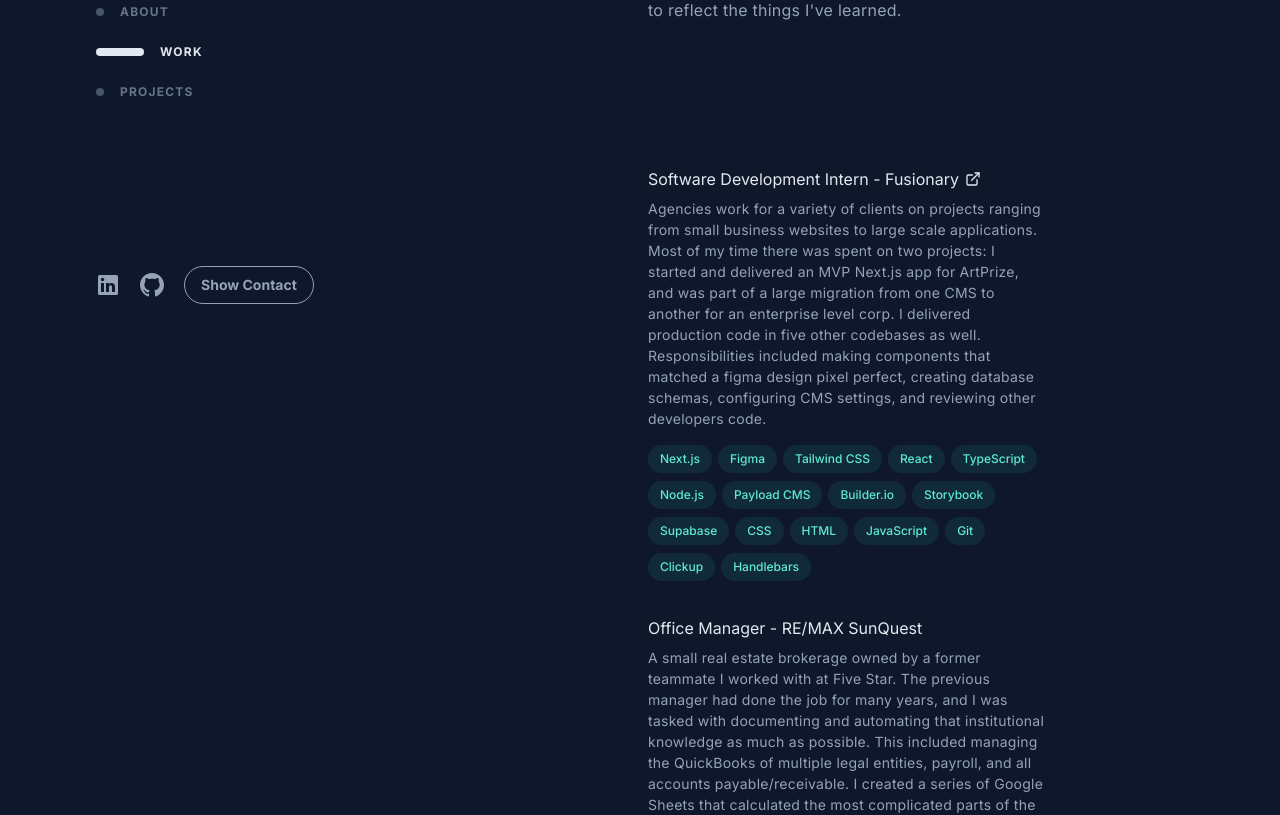
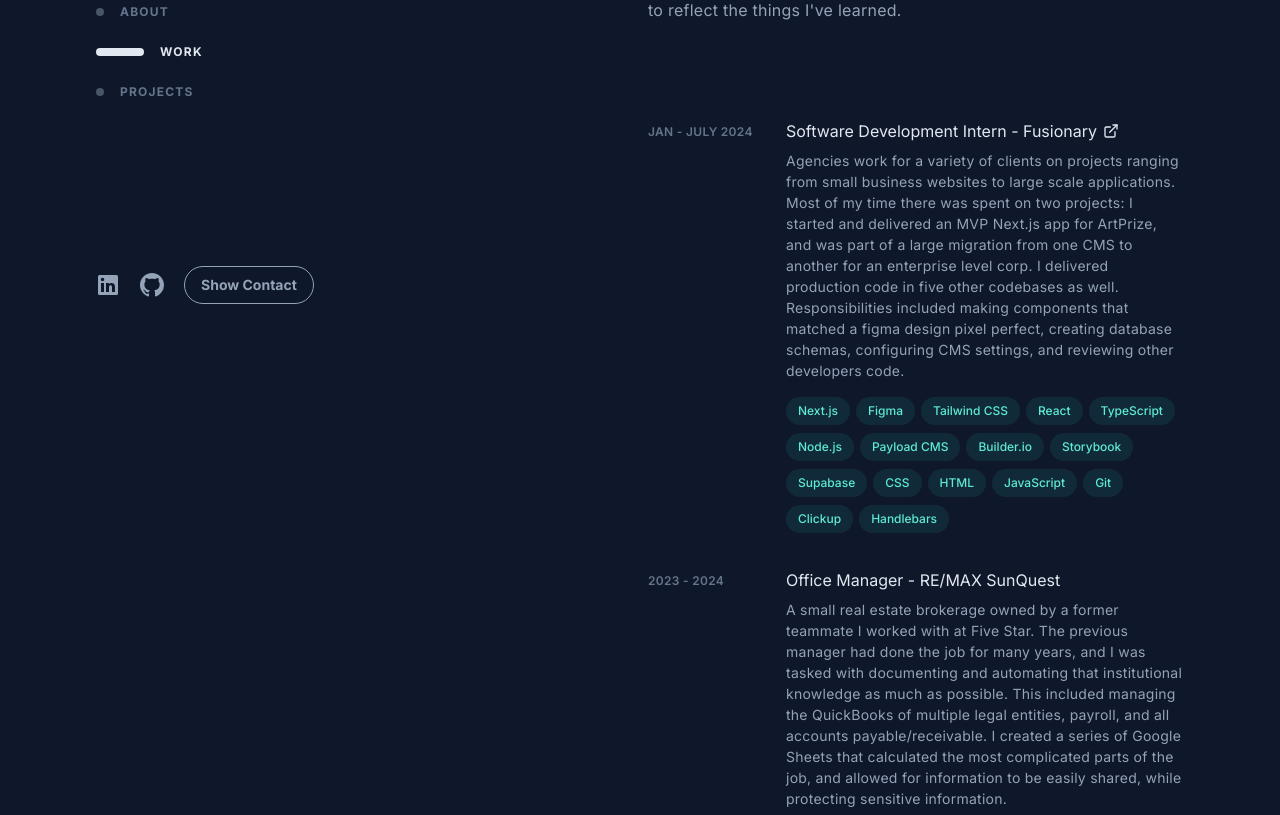
Before and after one commit to mgehrls/mattgehrls, a Next.js app: page / in a window 1280 px wide. Shown: the part 400-1215 px from the top of the page. Built offline with nearby package versions, Linux system fonts and the light colour scheme.

Commit message:
spacing and content updates

```diff
--- a/components/main/About.tsx
+++ b/components/main/About.tsx
@@ -4,7 +4,6 @@
   return (
     <section
       id="about"
-      className="mb-16 md:mb-24 lg:mb-36"
       aria-label="About me"
     >
       <div className="mt-4">
--- a/components/main/Work.tsx
+++ b/components/main/Work.tsx
@@ -4,7 +4,11 @@
 
 function Work() {
   return (
-    <section id="work" className="flex flex-col gap-8 mb-20" aria-label="Work">
+    <section
+      id="work"
+      className="flex flex-col gap-8 mt-24 scroll-mt-16"
+      aria-label="Work"
+    >
       {workItems.map((workItem) => (
         <WorkItem key={workItem.title} {...workItem} />
       ))}
@@ -15,6 +19,7 @@
 export default Work;
 
 function WorkItem({
+  timeFrame,
   link,
   linkAriaLabel,
   title,
@@ -25,6 +30,12 @@
   return (
     <div className="group relative grid pb-1 transition-all sm:grid-cols-8 sm:gap-8 md:gap-4 lg:hover:!opacity-100 lg:group-hover/list:opacity-50">
       <div className="absolute -inset-x-4 -inset-y-4 z-0 hidden rounded-md transition motion-reduce:transition-none lg:-inset-x-6 lg:block lg:group-hover:dark:bg-slate-800/50 lg:group-hover:bg-slate-400/50 lg:group-hover:shadow-[inset_0_1px_0_0_rgba(148,163,184,0.1)] lg:group-hover:drop-shadow-lg" />
+      <header
+        className="z-10 mb-2 mt-1 text-xs font-semibold uppercase tracking-wide text-slate-500 sm:col-span-2"
+        aria-label="2024 to Present"
+      >
+        {timeFrame}
+      </header>
       <div className="z-10 sm:col-span-6">
         <h3 className="font-medium leading-snug text-slate-900 dark:text-slate-200">
           <div>
--- a/utils/workData.ts
+++ b/utils/workData.ts
@@ -10,7 +10,7 @@
 
 export const workItems: WorkItemProps[] = [
     {
-      timeFrame: "Jan 2024 - July 2024",
+      timeFrame: "Jan - July 2024",
       link: "https://www.fusionary.com",
       linkAriaLabel: "Software Development Intern at Fusionary",
       title: "Software Development Intern",
@@ -37,7 +37,7 @@
       ],
     },
     {
-      timeFrame: "July 2023 - Jan 2024",
+      timeFrame: "2023 - 2024",
       title: "Office Manager",
       where: "RE/MAX SunQuest",
       description:
@@ -45,7 +45,7 @@
       techUsed: ["Wix", "SquareSpace", "Airtable", "Google Sheets"],
     },
     {
-      timeFrame: "Jan 2018 - July 2021",
+      timeFrame: "2018 - 2021",
       title: "Transaction Coordinator",
       where: "Five Star Real Estate",
       description:
@@ -53,7 +53,7 @@
       techUsed: ["Wix", "SquareSpace", "Airtable"],
     },
     {
-      timeFrame: "July 2016 - December 2017",
+      timeFrame: "2016 - 2017",
       title: "Maintenance Manager/ Leasing Agent",
       where: "Here 2 Serve Property Management",
       description:
```
